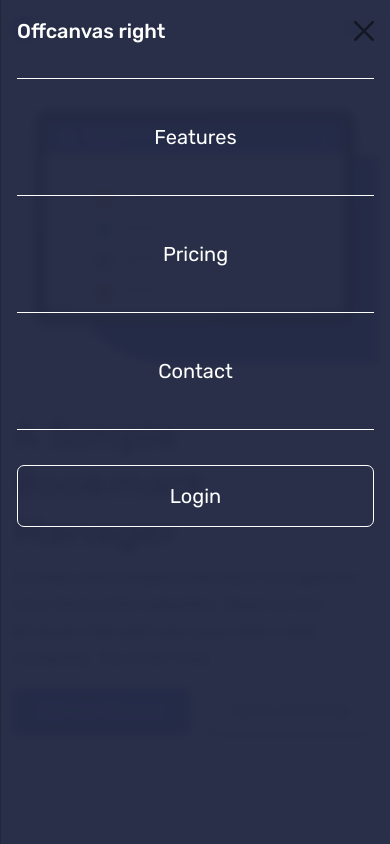
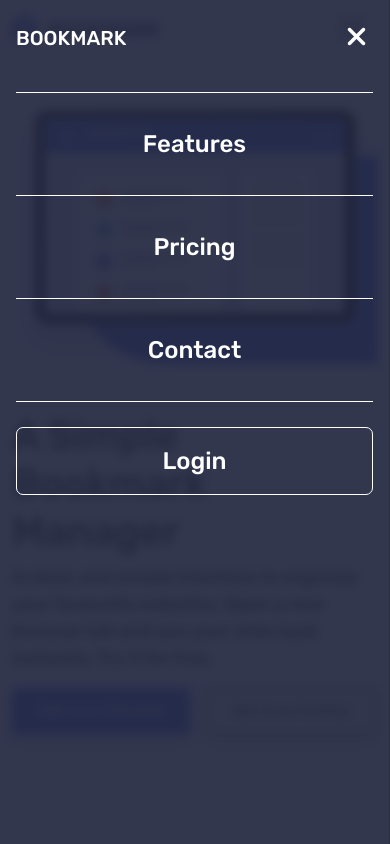
Before and after one commit to vidaencodigo/bookmark-landing, a plain HTML site: page index.html in a window 390 px wide. Both pictures are taken after a click on the button 351 px from the left and 28 px from the top of the page. Drawn offline with nearby package versions, Linux system fonts and the light colour scheme.

Commit message:
arreglo de diseño menores

```diff
--- /dev/null
+++ b/assets/css/styles.css
@@ -0,0 +1,146 @@
+:root {
+    --Soft-Red: hsl(0, 94%, 66%);
+    --Soft-Blue: hsl(231, 69%, 60%);
+}
+
+body {
+    font-family: 'Rubik', sans-serif !important;
+}
+
+.navbar-toggler {
+    border: none;
+}
+
+.bg-active {
+    background: rgba(37, 43, 70, 0.85);
+    backdrop-filter: blur(5px);
+}
+
+.btn-login {
+    outline: none;
+    padding: 5px 35px;
+    border: 1px solid var(--Soft-Red);
+    background-color: var(--Soft-Red);
+    color: white;
+    border-radius: 7px;
+    transition: 0.6s;
+}
+
+.button {
+    outline: none;
+    padding: 10px 25px;
+    border: 1px solid #434343;
+    border-radius: 3px;
+    transition: 0.6s;
+    font-size: 18px;
+}
+
+.btn-login:hover {
+    background-color: transparent !important;
+    color: var(--Soft-Red);
+}
+
+.nav-link:hover {
+    color: var(--Soft-Red) !important;
+}
+
+.hero--image {
+    position: relative;
+}
+
+.figure {
+    position: absolute;
+    width: 80%;
+    height: 80%;
+    background-color: var(--Soft-Blue);
+    right: 0;
+    border-radius: 0 0 0 30%;
+    bottom: 0;
+    z-index: -999;
+}
+
+.hero--text {
+    width: 40% !important;
+}
+
+.hero--text h1 {
+    color: #434343;
+    font-size: 40px;
+    font-weight: 500;
+}
+
+.hero--text p {
+    color: #434343;
+    font-size: 18px;
+    font-weight: 500;
+}
+
+.btn-chrome {
+    background-color: var(--Soft-Blue);
+    color: white;
+    border: 1px solid var(--Soft-Blue);
+}
+
+.btn-chrome:hover {
+    background-color: white;
+    color: var(--Soft-Blue);
+}
+
+.btn-fox {
+    background-color: #f2f2f2 !important;
+    border: 1px solid #434343;
+    color: #434343;
+}
+
+.btn-fox:hover {
+    background-color: white;
+}
+.offcanvas-header{
+    display: none!important;
+}
+.btn--close{
+
+    outline: none;
+    border: none;
+    font-size: 28px!important;
+    background-color: transparent!important;
+    color: #fff;
+}
+
+@media only screen and (max-width: 990px) {
+    .offcanvas-header{
+        display: flex!important;
+    }
+    .offcanvas-body .nav-item {
+        width: 100% !important;
+        border-top: 1px solid #fff;
+        padding: 25px 0;
+    }
+
+    .offcanvas-body .nav-link {
+        color: #fff !important;
+        font-weight: 500;
+        font-size: 24px !important;
+    }
+
+    .navbar-nav {
+        gap: 0 !important;
+    }
+
+    .btn-login {
+        width: 100%;
+        padding: 15px 25px !important;
+        border-color: white;
+        background-color: transparent;
+        font-weight: 500;
+        font-size: 24px !important;
+    }
+
+    .hero--text {
+        width: 100% !important;
+    }
+
+    .button {
+        font-size: 16px;
+    }
+}
--- a/index.html
+++ b/index.html
@@ -17,131 +17,7 @@
         integrity="sha384-QWTKZyjpPEjISv5WaRU9OFeRpok6YctnYmDr5pNlyT2bRjXh0JMhjY6hW+ALEwIH" crossorigin="anonymous">
 
     <!-- Feel free to remove these styles or customise in your own stylesheet 👍 -->
-    <style>
-        :root {
-            --Soft-Red: hsl(0, 94%, 66%);
-            --Soft-Blue: hsl(231, 69%, 60%);
-        }
-
-        body {
-            font-family: 'Rubik', sans-serif !important;
-        }
-
-        .navbar-toggler {
-            border: none;
-        }
-
-        .bg-active {
-            background: rgba(37, 43, 70, 0.94);
-            backdrop-filter: blur(5px);
-        }
-
-        .btn-login {
-            outline: none;
-            padding: 5px 35px;
-            border: 1px solid var(--Soft-Red);
-            background-color: var(--Soft-Red);
-            color: white;
-            border-radius: 7px;
-            transition: 0.6s;
-        }
-        .button{
-            outline: none;
-            padding: 10px 25px;
-            border: 1px solid #434343;
-            border-radius: 3px;
-            transition: 0.6s;
-            font-size: 18px;
-        }
-        .btn-login:hover {
-            background-color: transparent !important;
-            color: var(--Soft-Red);
-        }
-
-        .nav-link:hover {
-            color: var(--Soft-Red) !important;
-        }
-
-        .hero--image {
-            position: relative;
-        }
-
-        .figure {
-            position: absolute;
-            width: 80%;
-            height: 80%;
-            background-color: var(--Soft-Blue);
-            right: 0;
-            border-radius: 0 0 0 30%;
-            bottom: 0;
-            z-index: -999;
-        }
-
-        .hero--text {
-            width: 40% !important;
-        }
-
-        .hero--text h1 {
-            color: #434343;
-            font-size: 40px;
-            font-weight: 500;
-        }
-
-        .hero--text p {
-            color: #434343;
-            font-size: 18px;
-            font-weight: 500;
-        }
-        .btn-chrome{
-            background-color: var(--Soft-Blue);
-            color: white;
-            border: 1px solid var(--Soft-Blue);
-        }
-        .btn-chrome:hover{
-            background-color: white;
-            color: var(--Soft-Blue);
-        }
-
-        .btn-fox{
-            background-color: #f2f2f2!important;
-            border: 1px solid #434343;
-            color: #434343;
-        }
-        .btn-fox:hover{
-            background-color: white;
-        }
-
-        @media only screen and (max-width: 990px) {
-
-            .offcanvas-body .nav-item {
-                width: 100% !important;
-                border-top: 1px solid #fff;
-                padding: 35px 0;
-            }
-
-            .offcanvas-body .nav-link {
-                color: #fff !important;
-            }
-
-            .navbar-nav {
-                gap: 0 !important;
-            }
-
-            .btn-login {
-                width: 100%;
-                padding: 15px 25px !important;
-                border-color: white;
-                background-color: transparent;
-            }
-
-            .hero--text {
-                width: 100% !important;
-            }
-            .button{
-                font-size: 16px;
-            }
-        }
-    </style>
+    <link rel="stylesheet" href="./assets/css/styles.css">
 </head>
 
 <body>
@@ -156,12 +32,14 @@
                 aria-controls="offcanvasRight">
                 <span class="navbar-toggler-icon"></span>
             </button>
-            <div class="offcanvas offcanvas-end bg-active text-white" tabindex="-1" id="offcanvasRight"
+            <div class="offcanvas offcanvas-start bg-active text-white" tabindex="-1" id="offcanvasRight"
                 aria-labelledby="offcanvasRightLabel" id="navbarNav">
-                <div class="offcanvas-header">
-                    <h5 class="offcanvas-title" id="offcanvasRightLabel">Offcanvas right</h5>
-                    <button type="button" class="btn-close text-white" data-bs-dismiss="offcanvas"
-                        aria-label="Close"></button>
+                <div class="offcanvas-header d-flex align-items-center justify-content-between">
+                    <h5 class="offcanvas-title" id="offcanvasRightLabel">BOOKMARK</h5>
+
+                    <button class="btn--close" data-bs-dismiss="offcanvas" aria-label="">
+                        <i class="fa-solid fa-xmark"></i>
+                    </button>
                 </div>
                 <div class="offcanvas-body">
 
@@ -214,9 +92,7 @@
             integrity="sha384-YvpcrYf0tY3lHB60NNkmXc5s9fDVZLESaAA55NDzOxhy9GkcIdslK1eN7N6jIeHz"
             crossorigin="anonymous"></script>
 
-        <script>
-
-        </script>
+        <script src="https://kit.fontawesome.com/3d68344ae4.js" crossorigin="anonymous"></script>
 </body>
 
 </html>
```
